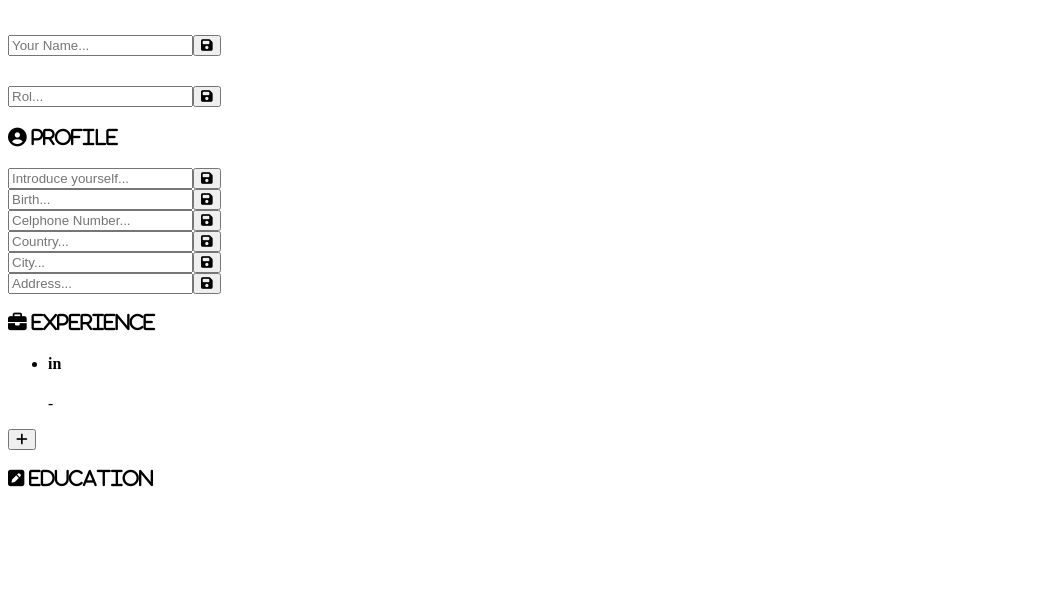
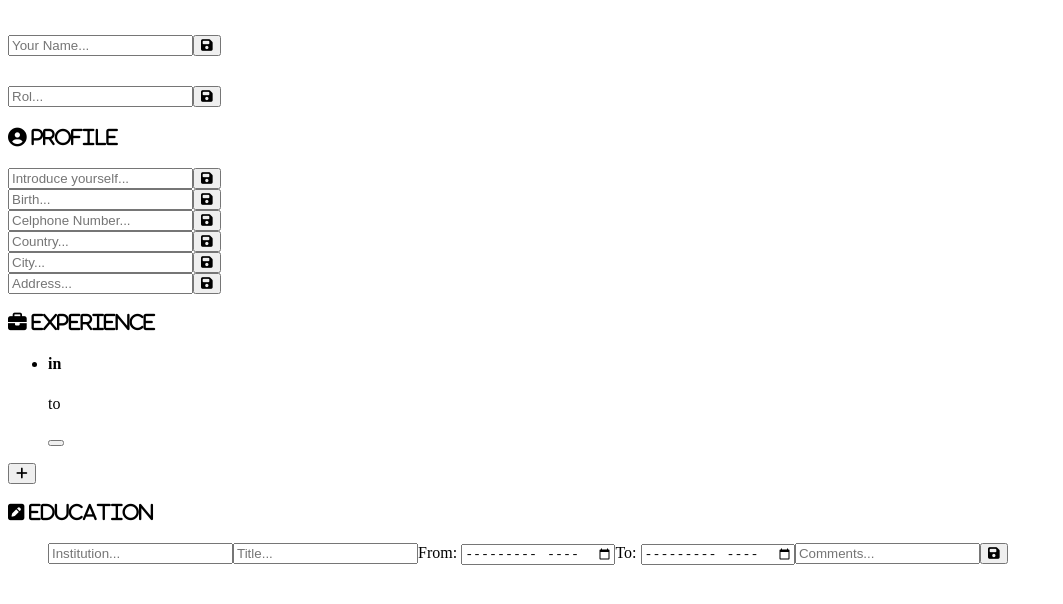
Before and after one commit to fl-martin/cv-application, a React (Create React App) app: page / in a window 1280 px wide. Both pictures are taken after a click on the button 993 px from the left and 363 px from the top of the page. Shown: the top 604 px of the page, without its empty margins (0-1063 px from the left). Built offline with nearby package versions, Linux system fonts and the light colour scheme.

Commit message:
Education component

```diff
--- a/src/components/Education.js
+++ b/src/components/Education.js
@@ -1,19 +1,104 @@
 import React, { Component } from "react";
+import EducationList from "./EducationList";
 
 class Education extends Component {
 	constructor(props) {
 		super(props);
 		this.state = {
-			educationHist: [],
+			education: {
+				institution: "",
+				title: "",
+				year_start: "",
+				year_end: "",
+				description: "",
+			},
+			creatingEducation: true,
+			educationArray: [],
 			skills: [],
 		};
+		this.addEducation = this.addEducation.bind(this);
+		this.setEducationData = this.setEducationData.bind(this);
+		this.saveEducation = this.saveEducation.bind(this);
+		this.removeEducation = this.removeEducation.bind(this);
 	}
+
+	addEducation() {
+		this.setState({
+			creatingEducation: true,
+		});
+	}
+
+	setEducationData(e) {
+		const userInput = e.target.value;
+		const prop = e.target.id;
+		this.setState({
+			education: { ...this.state.education, [prop]: userInput },
+		});
+	}
+
+	saveEducation() {
+		this.setState(
+			{
+				educationArray: [
+					...this.state.educationArray,
+					this.state.education,
+				],
+			},
+
+			() => {
+				this.clearEducation();
+			}
+		);
+	}
+
+	removeEducation(e) {
+		const toRemove = e.target.parentNode.id;
+
+		if (this.state.educationArray.length === 1) {
+			this.setState({ creatingEducation: true });
+		}
+
+		this.setState({
+			educationArray: this.state.educationArray.filter(
+				(element, index) => index !== toRemove
+			),
+		});
+	}
+
+	clearEducation() {
+		this.setState({
+			education: {
+				institution: "",
+				title: "",
+				year_start: "",
+				year_end: "",
+				description: "",
+			},
+			creatingEducation: false,
+		});
+	}
+
 	render() {
 		return (
 			<div>
 				<h3>
 					<i className="fas fa-pen-square"> Education</i>
 				</h3>
+				<ul id="educationList">
+					<EducationList
+						educationArray={this.state.educationArray}
+						saveEducation={this.saveEducation}
+						removeEducation={this.removeEducation}
+						creatingEducation={this.state.creatingEducation}
+						setEducationData={this.setEducationData}
+						section={Object.keys(this.state)[0]}
+					></EducationList>
+				</ul>
+				{this.state.creatingEducation === false && (
+					<button onClick={this.addEducation}>
+						<i className="fas fa-plus"></i>
+					</button>
+				)}
 			</div>
 		);
 	}
--- /dev/null
+++ b/src/components/EducationList.js
@@ -0,0 +1,48 @@
+import React, { Component } from "react";
+import EmployEducationForm from "./EmployEducationForm";
+
+class EducationList extends Component {
+	constructor(props) {
+		super(props);
+	}
+	render() {
+		let educationElements;
+		if (this.props.educationArray.length > 0) {
+			educationElements = this.props.educationArray.map(
+				(element, index) => {
+					return (
+						<div key={index} id={index}>
+							<li>
+								<h4 id="educationTitle">
+									{element.title}, {element.institution}
+								</h4>
+								<div id="yearsEducation">
+									{element.year_start} to {element.year_end}
+								</div>
+								<p>{element.description}</p>
+							</li>
+							<button
+								type="button"
+								onClick={this.props.removeEducation}
+							></button>
+						</div>
+					);
+				}
+			);
+		}
+		if (this.props.creatingEducation) {
+			return (
+				<div>
+					{educationElements}
+					<EmployEducationForm
+						section={this.props.section}
+						setEmployData={this.props.setEducationData}
+						saveEmploy={this.props.saveEducation}
+					></EmployEducationForm>
+				</div>
+			);
+		} else if (!this.props.creatingEducation) return educationElements;
+	}
+}
+
+export default EducationList;
--- a/src/components/Employ.js
+++ b/src/components/EmployList.js
@@ -1,27 +1,30 @@
 import React, { Component } from "react";
 import EmployEducationForm from "./EmployEducationForm";
 
-class Employ extends Component {
+class EmployList extends Component {
 	constructor(props) {
 		super(props);
-		this.state = {
-			employ: { data: "", editing: true },
-		};
 	}
 	render() {
 		let employElements;
 		if (this.props.employArray.length > 0) {
 			employElements = this.props.employArray.map((element, index) => {
 				return (
-					<li key={index}>
+					<div key={index} id={index}>
+						<li>
 							<h4 id="employTitle">
 								{element.position} in {element.company}
 							</h4>
 							<div id="yearsEmploy">
-							{element.year_start}-{element.year_end}
+								{element.year_start} to {element.year_end}
 							</div>
 							<p>{element.description}</p>
 						</li>
+						<button
+							type="button"
+							onClick={this.props.removeEmploy}
+						></button>
+					</div>
 				);
 			});
 		}
@@ -30,7 +33,7 @@ class Employ extends Component {
 				<div>
 					{employElements}
 					<EmployEducationForm
-						section={Object.keys(this.state)[0]}
+						section={this.props.section}
 						setEmployData={this.props.setEmployData}
 						saveEmploy={this.props.saveEmploy}
 					></EmployEducationForm>
@@ -40,4 +43,4 @@ class Employ extends Component {
 	}
 }
 
-export default Employ;
+export default EmployList;
--- a/src/components/Experience.js
+++ b/src/components/Experience.js
@@ -1,5 +1,5 @@
 import React, { Component } from "react";
-import Employ from "./Employ";
+import EmployList from "./EmployList";
 
 class Experience extends Component {
 	constructor(props) {
@@ -39,7 +39,6 @@ class Experience extends Component {
 		this.setState(
 			{
 				employArray: [...this.state.employArray, this.state.employ],
-				creatingEmploy: false,
 			},
 
 			() => {
@@ -48,8 +47,18 @@ class Experience extends Component {
 		);
 	}
 
-	removeEmploy() {
-		console.log("removed");
+	removeEmploy(e) {
+		const toRemove = e.target.parentNode.id;
+
+		if (this.state.employArray.length === 1) {
+			this.setState({ creatingEmploy: true });
+		}
+
+		this.setState({
+			employArray: this.state.employArray.filter(
+				(element, index) => index !== toRemove
+			),
+		});
 	}
 
 	clearEmploy() {
@@ -72,13 +81,14 @@ class Experience extends Component {
 					<i className="fas fa-briefcase"> Experience</i>
 				</h3>
 				<ul id="employList">
-					<Employ
+					<EmployList
 						employArray={this.state.employArray}
 						saveEmploy={this.saveEmploy}
 						removeEmploy={this.removeEmploy}
 						creatingEmploy={this.state.creatingEmploy}
 						setEmployData={this.setEmployData}
-					></Employ>
+						section={Object.keys(this.state)[0]}
+					></EmployList>
 				</ul>
 				{this.state.creatingEmploy === false && (
 					<button onClick={this.addEmploy}>
--- a/src/components/employEducationForm.js
+++ b/src/components/employEducationForm.js
@@ -12,7 +12,7 @@ class EmployEducationForm extends Component {
 					<input id="company" placeholder="Company..."></input>
 					<input id="position" placeholder="Position..."></input>
 					From: <input id="year_start" type="month"></input>
-					To: <input id="year_id" type="month"></input>
+					To: <input id="year_end" type="month"></input>
 					<input id="description" placeholder="Comments..."></input>
 					<button type="button" onClick={this.props.saveEmploy}>
 						<i
@@ -23,7 +23,24 @@ class EmployEducationForm extends Component {
 				</form>
 			);
 		} else if (this.props.section === "education") {
-			return <div>education form</div>;
+			return (
+				<form onChange={this.props.setEducationData}>
+					<input
+						id="institution"
+						placeholder="Institution..."
+					></input>
+					<input id="title" placeholder="Title..."></input>
+					From: <input id="year_start" type="month"></input>
+					To: <input id="year_end" type="month"></input>
+					<input id="description" placeholder="Comments..."></input>
+					<button type="button" onClick={this.props.saveEducation}>
+						<i
+							className="fas fa-save"
+							style={{ pointerEvents: "none" }}
+						></i>
+					</button>
+				</form>
+			);
 		}
 	}
 }
```
Lines whose indentation alone changed are shown as unchanged.
